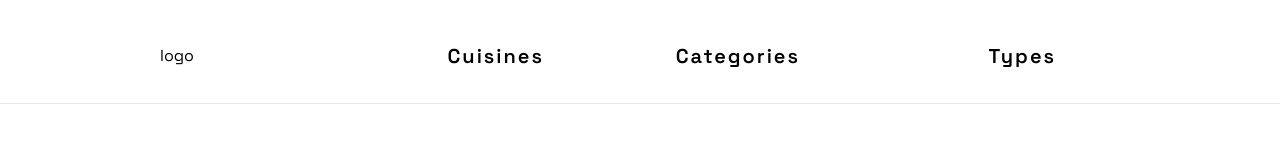
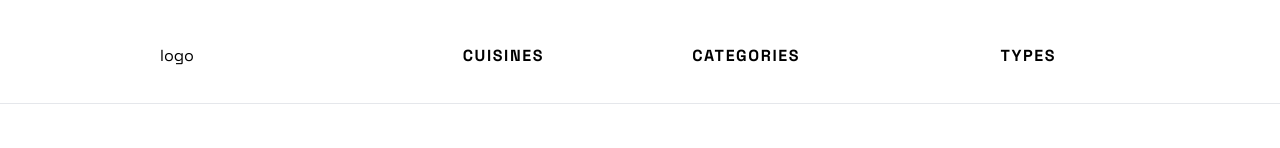
Before and after one commit to r-bytes/project-foodie-club, a Next.js app: page / in a window 1280 px wide. Shown: the top 148 px of the page. Built offline with nearby package versions, Linux system fonts and the light colour scheme.

Commit message:
feat: navbar fix

```diff
--- a/components/Navbar.tsx
+++ b/components/Navbar.tsx
@@ -9,7 +9,7 @@ const Navbar = () => {
             <nav className="flex-1 pr-16">
                 <ul className="flex justify-end items-center h-full w-full mx-auto text-right ">
                     <li className="group">
-                        <Link className="group relative text-xl font-semibold tracking-widest flex" href={"/cousine/all"} > Cuisines </Link>
+                        <Link className="group relative text-md  uppercase font-black tracking-widest flex" href={"/cuisines/all"} > Cuisines </Link>
                         <span className="absolute top-20 bg-zinc-900/50 rounded backdrop-blur-lg rouded hidden group-hover:flex transition ease-in duration-700 flex-col p-10 space-y-10">
                             <span className="flex rouded hover:bg-zinc-700/50 backdrop-blur-lg h-full"> <h3 className="text-left pl-6 text-md font-semibold tracking-widest"> Indonesian </h3></span>
                             <span className="rouded text-left pl-6"> <h3 className="text-md font-semibold tracking-widest"> Italian </h3></span>
@@ -18,8 +18,8 @@ const Navbar = () => {
                         </span>
                     </li>
 
-                    <li className="w-64 text-xl font-semibold tracking-widest"> Categories </li>
-                    <li className="w-64 text-xl font-semibold tracking-widest"> Types </li>
+                    <li className="w-64 text-md  uppercase font-black tracking-widest"> Categories </li>
+                    <li className="w-64 text-md  uppercase font-black tracking-widest"> Types </li>
                 </ul>
             </nav>
         </div>
```
Also changed, not shown: pages/cuisines/[[...cid]].tsx (line endings or trailing spaces).
